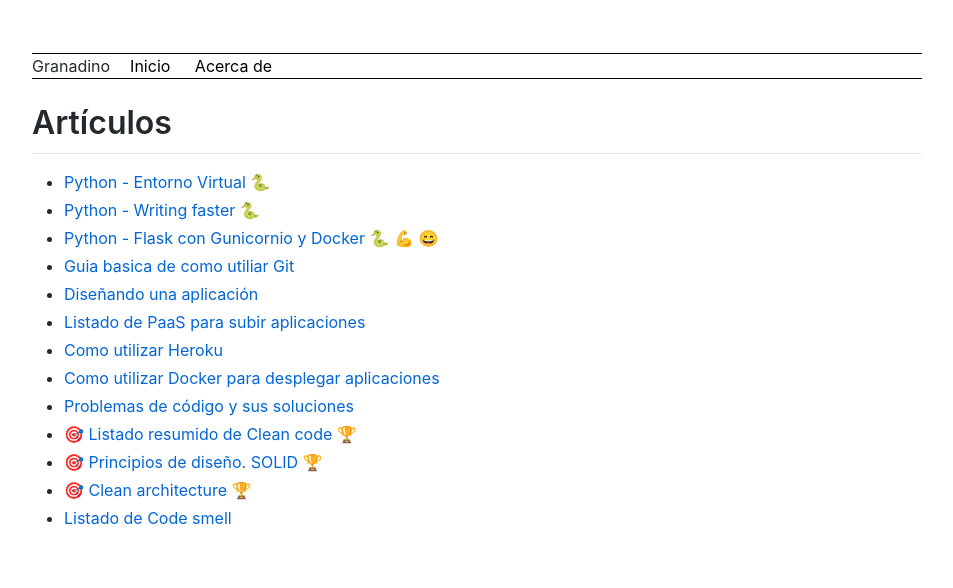
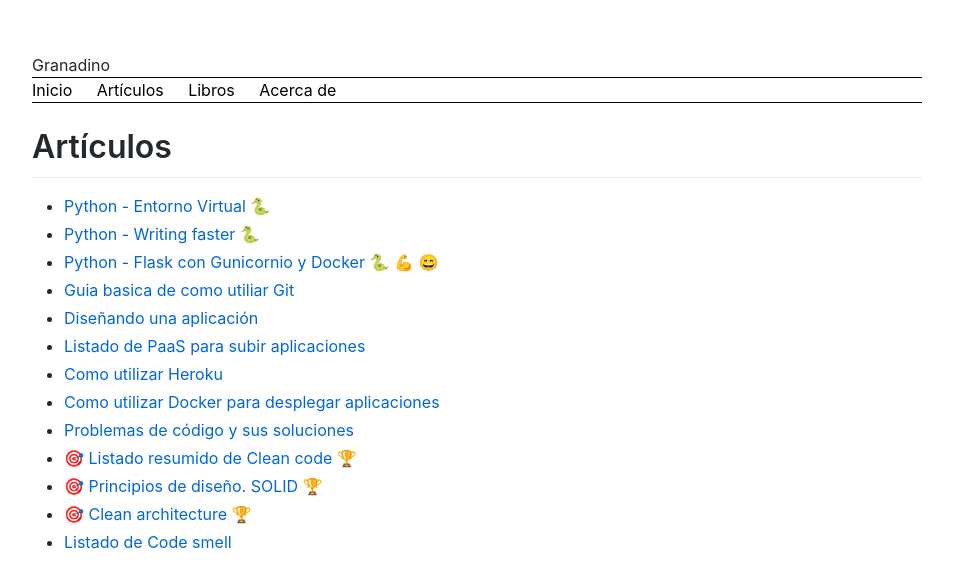
Before and after one commit to Akira3030/formacion, a Jekyll site: the page built from index.md, in a window 1280 px wide. Shown: the top 588 px of the page, without its empty margins (163-1116 px from the left). Built offline with Jekyll 4.4.1, drawn with Linux system fonts in a browser that asks for light colours; emoji names are drawn with the system emoji font.

Commit message:
Update header.html

```diff
--- a/_includes/header.html
+++ b/_includes/header.html
@@ -1,9 +1,11 @@
 <header class="main-header">
+    <span class="header-logo">Granadino</span>
     <div class="container">
-        <span class="header-logo">Granadino</span>
 	<nav class="header-nav">
             <ul>
                 <li><a href="https://akira3030.github.io/formacion/index.html">Inicio</a></li>
+		<li><a href="https://akira3030.github.io/formacion/index.html">Artículos</a></li>
+		<li><a href="https://akira3030.github.io/formacion/libros.html">Libros</a></li>
 		<li><a href="https://akira3030.github.io/formacion/pages/about.html">Acerca de</a></li>
             </ul>
 	</nav>
```
